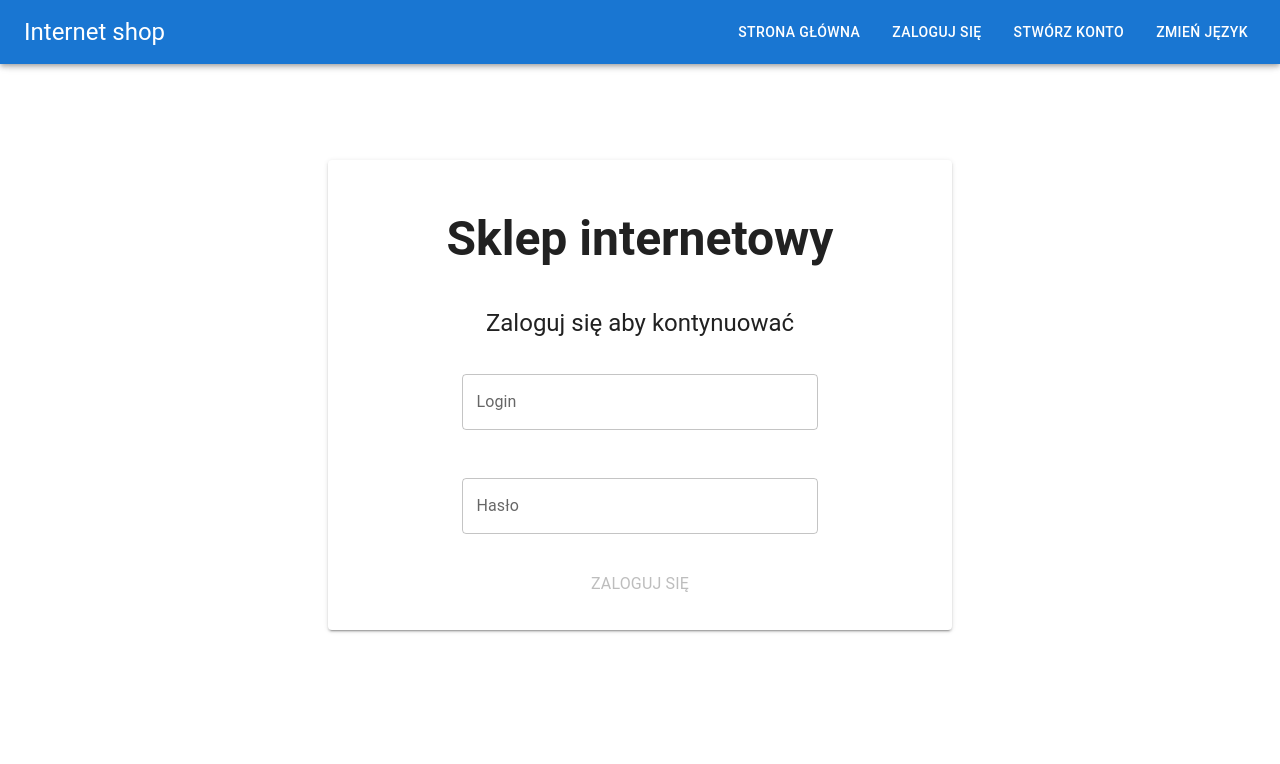
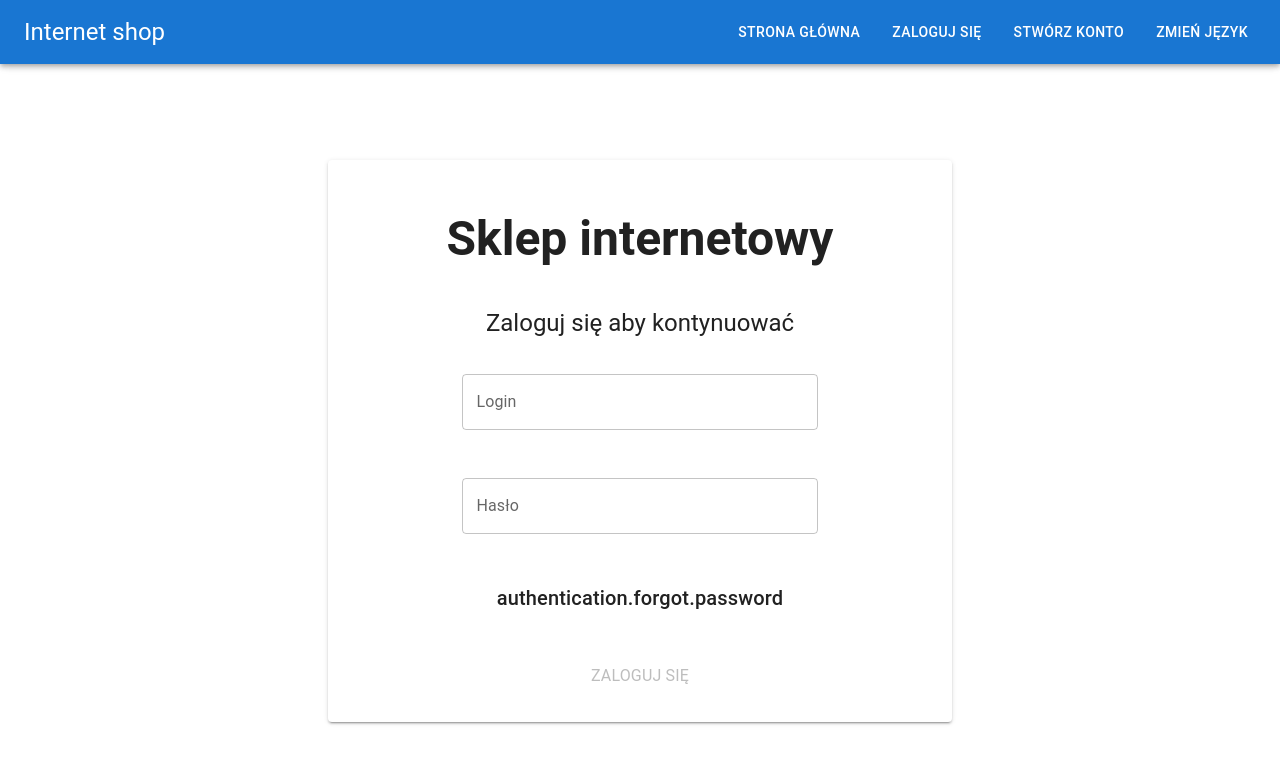
Before and after one commit to 229872/GenericShop, a React (Vite) app in the folder GenericShopFrontend/: page /auth in a window 1280 px wide. Shown: the top 764 px of the page. Built offline with nearby package versions, Linux system fonts and the light colour scheme.

Commit message:
Added Forget Password empty link

```diff
--- a/GenericShopFrontend/src/pages/AuthenticationPage.tsx
+++ b/GenericShopFrontend/src/pages/AuthenticationPage.tsx
@@ -1,4 +1,4 @@
-import { Button, Card, CardActions, CardContent, Stack, TextField, Typography } from "@mui/material";
+import { Button, Card, CardActions, CardContent, Link, Stack, TextField, Typography } from "@mui/material";
 import z from 'zod';
 import { useForm } from "react-hook-form"
 import { zodResolver } from '@hookform/resolvers/zod';
@@ -75,7 +75,7 @@ export default function AuthenticationPage() {
             <Typography variant='h5' textAlign='center'>{t('authentication.app.please.login')}</Typography>
           </Stack>
 
-          <Stack spacing={5} sx={{ width: '100%', display: 'flex', flexDirection: 'column', alignItems: 'center' }}>
+          <Stack spacing={5} sx={{ width: '100%', display: 'flex', flexDirection: 'column', alignItems: 'center', marginBottom: '20px' }}>
             <TextField label={t('authentication.label.login')} {...register('login')}
               error={Boolean(errors.login?.message)}
               placeholder={t('authentication.enter.login')}
@@ -89,6 +89,8 @@ export default function AuthenticationPage() {
               helperText={errors.password?.message && t(errors.password.message)}
               sx={fieldStyle}
             />
+
+            <Link href='#' color='inherit' variant='h6' underline='hover'>{t('authentication.forgot.password')}</Link>
           </Stack>
         </CardContent>
 
```
